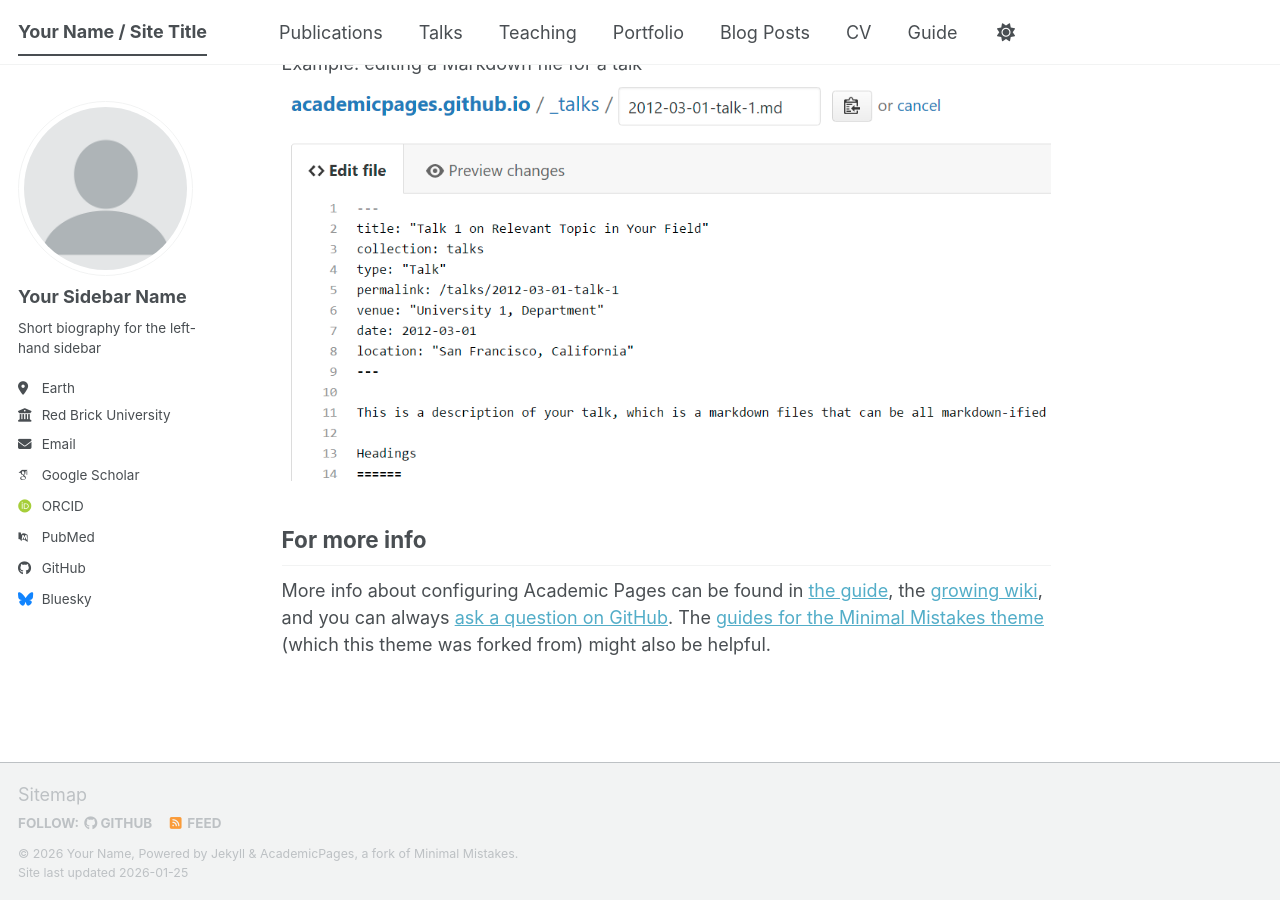
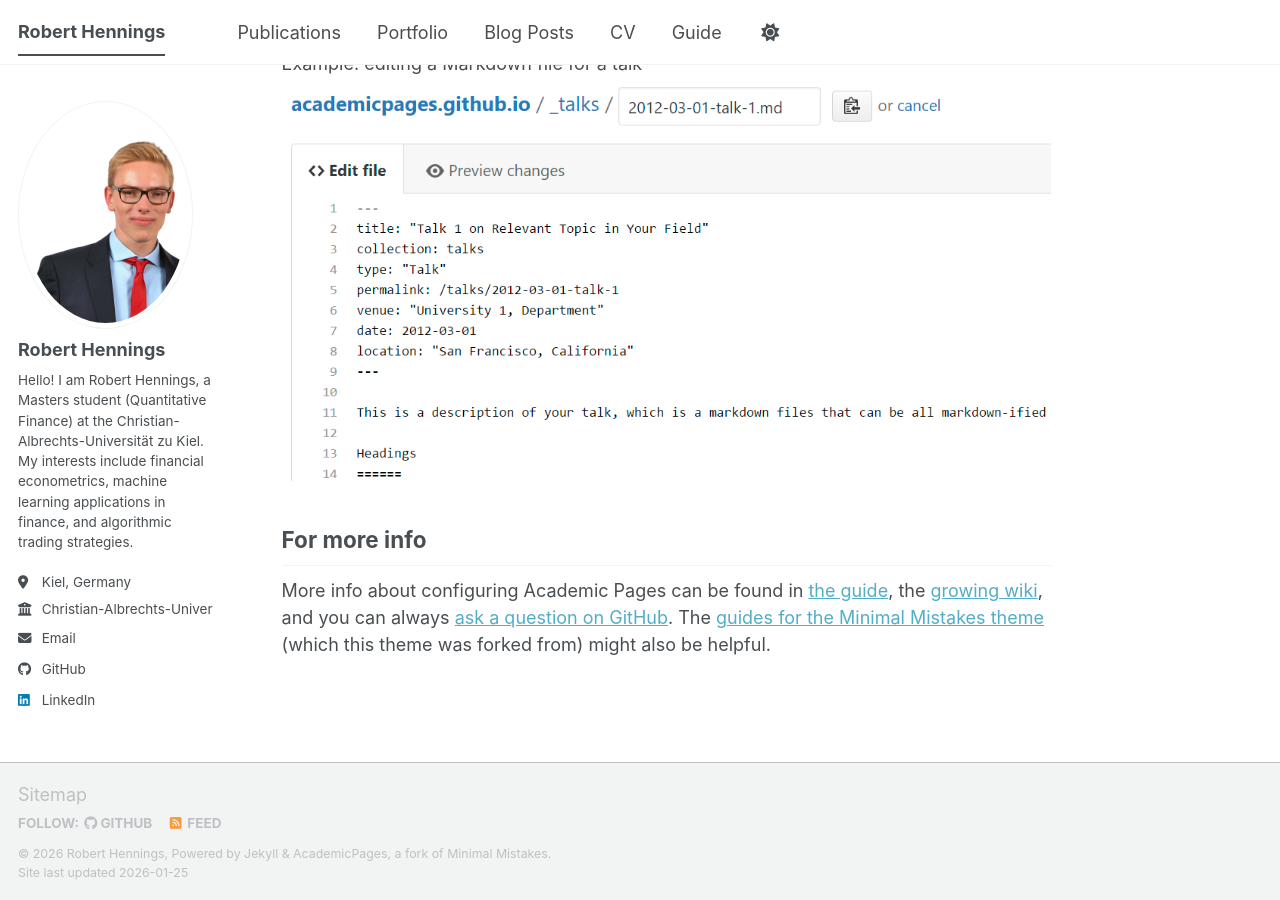
Before and after one commit to RobertHennings/RobertHennings.github.io, a Jekyll site: the page built from _pages/about.md, in a window 1280 px wide and 900 px high, scrolled down 2720 px. Built offline with Jekyll 4.4.1, drawn with Linux system fonts in a browser that asks for light colours; some web fonts are replaced; a script bundle is joined from its source files by our own code; library files that are not in the unit come from our copies.

```diff
--- a/_config.yml
+++ b/_config.yml
@@ -9,55 +9,55 @@
 # Basic Site Settings
 locale                   : "en-US"
 site_theme               : "default" # The available themes options are "default", "air", "sunrise", "mint", "dirt" and "contrast"
-title                    : "Your Name / Site Title"
+title                    : "Robert Hennings"
 title_separator          : "-"
-name                     : &name "Your Name"
-description              : &description "Your Name's academic portfolio"   # Update this with a general description of your site, this is the default if not overridden by a page
+name                     : &name "Robert Hennings"
+description              : &description "Robert Hennings's academic portfolio"   # Update this with a general description of your site, this is the default if not overridden by a page
 url                      : https://academicpages.github.io # The base hostname & protocol for your site e.g. "https://[your GitHub username].github.io",
                                                            # or if you already have some other page hosted on Github then use "https://[your GitHub username].github.io/[Your Repo Name]"
 baseurl                  : "" # the subpath of your site, e.g. "/blog"
-repository               : "academicpages/academicpages.github.io"
+repository               : "RobertHennings/RobertHennings.github.io"
 
 # Site Author - The following control what appear as part of the author content on the side bar.
 #               If a field is blank the icon and link will not appear, otherwise it will be shown.
 #               Additional customization can be done by editing /_includes/author-profile.html
 author:
   # Biographic information
-  avatar           : "profile.png"
-  name             : "Your Sidebar Name"
+  avatar           : "RobertHennings_profile.png" # Name of the profile picture to use in sidebar under /images/
+  name             : "Robert Hennings" # Sidebar Name
   pronouns         : # example: "she/her"
-  bio              : "Short biography for the left-hand sidebar"
-  location         : "Earth"
-  employer         : "Red Brick University"
+  bio              : "Hello! I am Robert Hennings, a Masters student (Quantitative Finance) at the Christian-Albrechts-Universität zu Kiel. My interests include financial econometrics, machine learning applications in finance, and algorithmic trading strategies." # sidebar bio
+  location         : "Kiel, Germany" # sidebar location
+  employer         : "Christian-Albrechts-Universität zu Kiel" # sidebar employer
   uri              : # URL
-  email            : "none@example.org"
+  email            : "hennings.robert@web.de" # Email address - if provided an email icon will appear in the sidebar
 
-  # Academic websites
+  # Academic websites that will appear in the sidebar
   academia         : # URL
   arxiv            : # URL - Update with the correct link to your profile
-  googlescholar    : "https://scholar.google.com/citations?user=PS_CX0AAAAAJ"
+  # googlescholar    : "https://scholar.google.com/citations?user=PS_CX0AAAAAJ"
   inspire-hep      : # URL
   impactstory      : # URL
-  orcid            : "https://orcid.org/yourorcidurl"
+  # orcid            : "https://orcid.org/yourorcidurl"
   semantic         : # URL
   ssrn             : # URL
-  pubmed           : "https://www.ncbi.nlm.nih.gov/pubmed/?term=john+snow"
+  # pubmed           : "https://www.ncbi.nlm.nih.gov/pubmed/?term=john+snow"
   researchgate     : # URL
   scopus           : # URL
   zotero           : # URL
 
 
-  # Repositories and software development
+  # Repositories and software development shown in the sidebar
   bitbucket        : # Username - Update with your username on the site
   codepen          : # Username
   dribbble         : # Username
-  github           : "academicpages"
+  github           : "RobertHennings"
   kaggle           : # Username
   stackoverflow    : # User number or user number and name (i.e., use "1" or "1/jeff-atwood")
 
   # Social media
   artstation       : # Username
-  bluesky          : "bsky.app" # Replace this with you Bluesky username
+  # bluesky          : "bsky.app" # Replace this with you Bluesky username
   facebook         : # Username
   flickr           : # Username
   foursquare       : # Username
@@ -66,7 +66,7 @@ author:
   keybase          : # Username
   instagram        : # Username
   lastfm           : # Username
-  linkedin         : # Username
+  linkedin         : "RobertHennings" # Username
   mastodon         : # URL
   medium           : # URL
   pinterest        : # Username
```
Also changed, not shown: README.md (+25 -82 lines), _data/navigation.yml (+5 -5 lines), images/RobertHennings_profile.png (added), images/profile.png (deleted).
